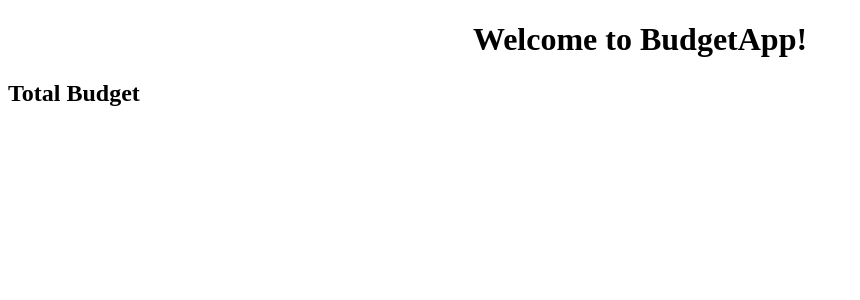
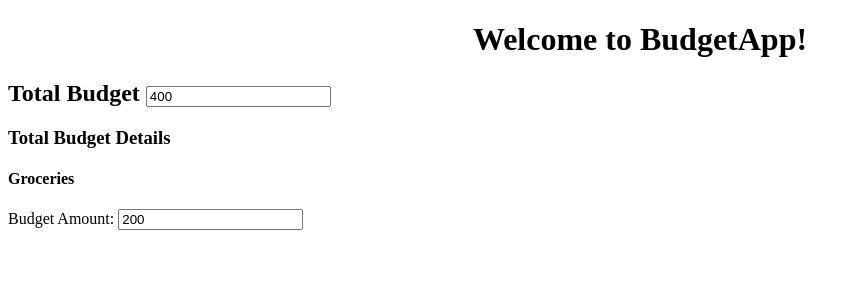
Before and after one commit to eawells/BudgetApp, an Angular app: page / in a window 1280 px wide. Shown: the top 300 px of the page, without its empty margins (0-860 px from the left). Built offline with nearby package versions, Linux system fonts and the light colour scheme.

Commit message:
subbudget class added and budget template modified

```diff
--- a/src/app/app.component.html
+++ b/src/app/app.component.html
@@ -3,7 +3,6 @@
     Welcome to {{ title }}!
   </h1>
 </div>
-
 <app-budget></app-budget>
 
 <router-outlet></router-outlet>
--- a/src/app/app.module.ts
+++ b/src/app/app.module.ts
@@ -4,6 +4,7 @@ import { NgModule } from '@angular/core';
 import { AppRoutingModule } from './app-routing.module';
 import { AppComponent } from './app.component';
 import { BudgetComponent } from './budget/budget.component';
+import { FormsModule } from '@angular/forms';
 
 @NgModule({
   declarations: [
@@ -12,7 +13,8 @@ import { BudgetComponent } from './budget/budget.component';
   ],
   imports: [
     BrowserModule,
-    AppRoutingModule
+    AppRoutingModule,
+    FormsModule
   ],
   providers: [],
   bootstrap: [AppComponent]
--- a/src/app/budget/budget.component.html
+++ b/src/app/budget/budget.component.html
@@ -1,3 +1,11 @@
 <h2>
   {{totalLabel}}
+  <input [(ngModel)]="totalBudget">
 </h2>
+
+<h3>{{totalLabel}} Details</h3>
+<div>
+  <h4>{{subbudget.name}}</h4>
+  <span>Budget Amount: </span>
+  <input [(ngModel)]="subbudget.amount" placeholder="amount">
+</div>
--- a/src/app/budget/budget.component.ts
+++ b/src/app/budget/budget.component.ts
@@ -1,4 +1,5 @@
 import { Component, OnInit } from '@angular/core';
+import { Subbudget } from '../subbudget';
 
 @Component({
   selector: 'app-budget',
@@ -8,10 +9,14 @@ import { Component, OnInit } from '@angular/core';
 export class BudgetComponent implements OnInit {
 
   totalLabel = 'Total Budget';
+  totalBudget = 400;
+
+  subbudget: Subbudget = {
+    name: 'Groceries',
+    amount: 200
+  }
 
   constructor() { }
 
-  ngOnInit() {
-  }
-
+  ngOnInit() {}
 }
--- /dev/null
+++ b/src/app/subbudget.ts
@@ -0,0 +1,4 @@
+export class Subbudget {
+    name: string;
+    amount: number;
+}
```
